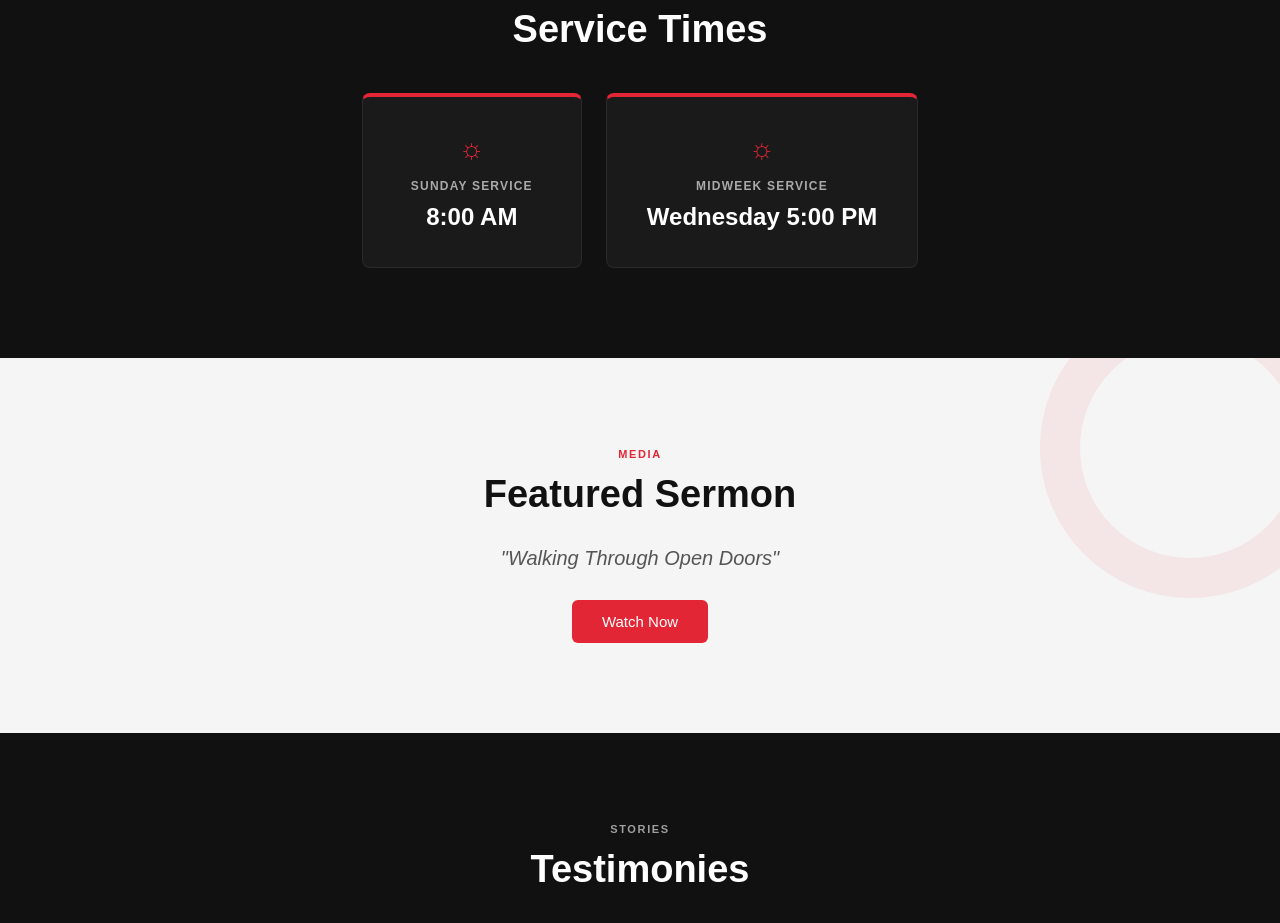
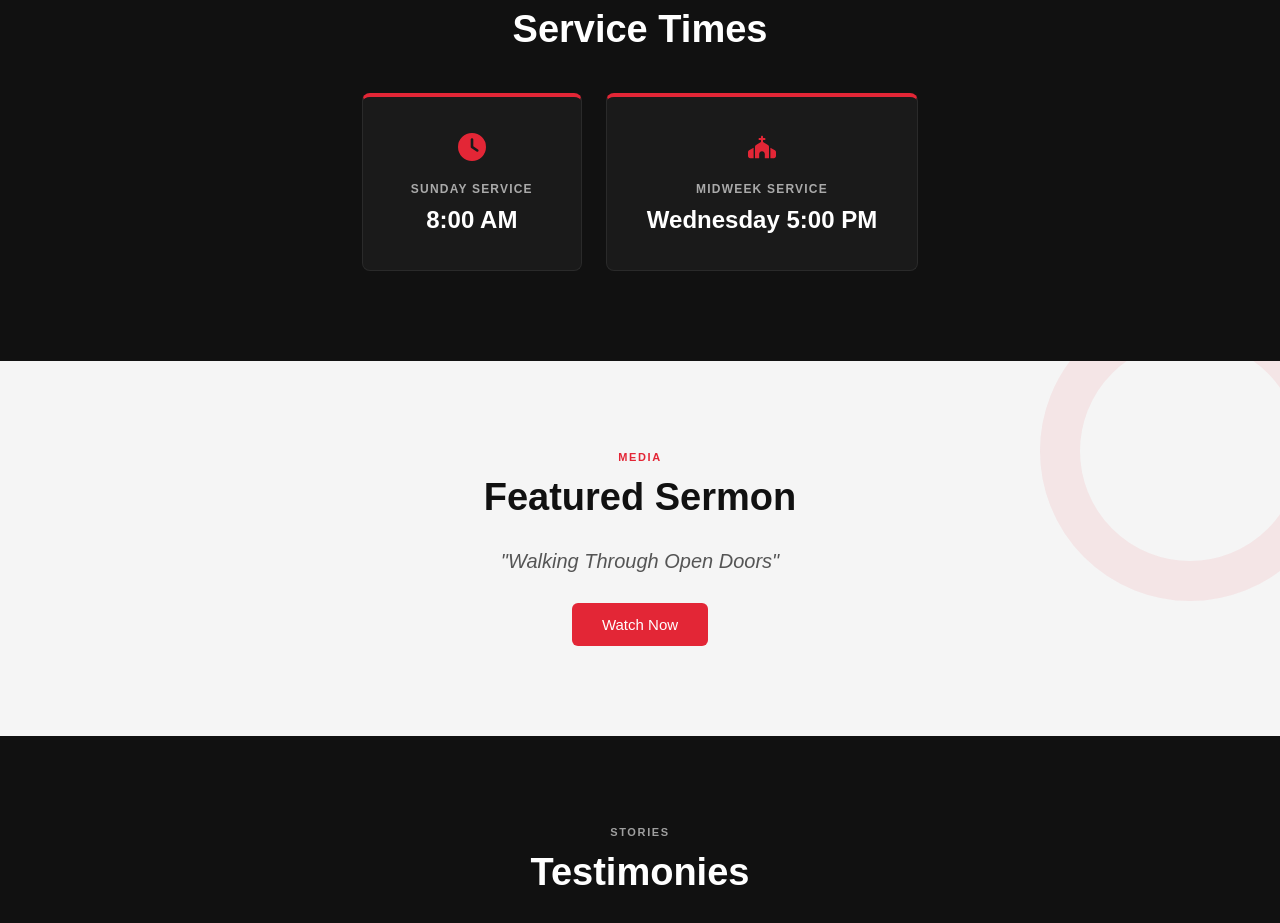
Before and after one commit to eniolaadebanjo60-afk/LFC, a React (Vite) app in the folder Church-Website/: page / in a window 1280 px wide. Shown: the part 1440-2363 px from the top of the page. Built offline with nearby package versions, Linux system fonts and the light colour scheme; a web font is replaced by a local one.

Commit message:
fix: added icons to homepage

```diff
--- a/Church-Website/src/pages/Home.jsx
+++ b/Church-Website/src/pages/Home.jsx
@@ -1,6 +1,8 @@
 import "./Home.css";
 import { Link } from "react-router-dom";
 import aboutImg from './mychurch.jpg'
+import { FaClock } from 'react-icons/fa6';
+import { FaChurch } from 'react-icons/fa6';
 
 function Home() {
   return (
@@ -46,12 +48,12 @@ function Home() {
         <h2>Service Times</h2>
         <div className="service-cards">
           <div className="service-card">
-            <div className="service-icon">&#9788;</div>
+            <div className="service-icon"><FaClock></FaClock></div>
             <strong>Sunday Service</strong>
             <span>8:00 AM</span>
           </div>
           <div className="service-card">
-            <div className="service-icon">&#9788;</div>
+            <div className="service-icon"><FaChurch></FaChurch></div>
             <strong>Midweek Service</strong>
             <span>Wednesday 5:00 PM</span>
           </div>
```
